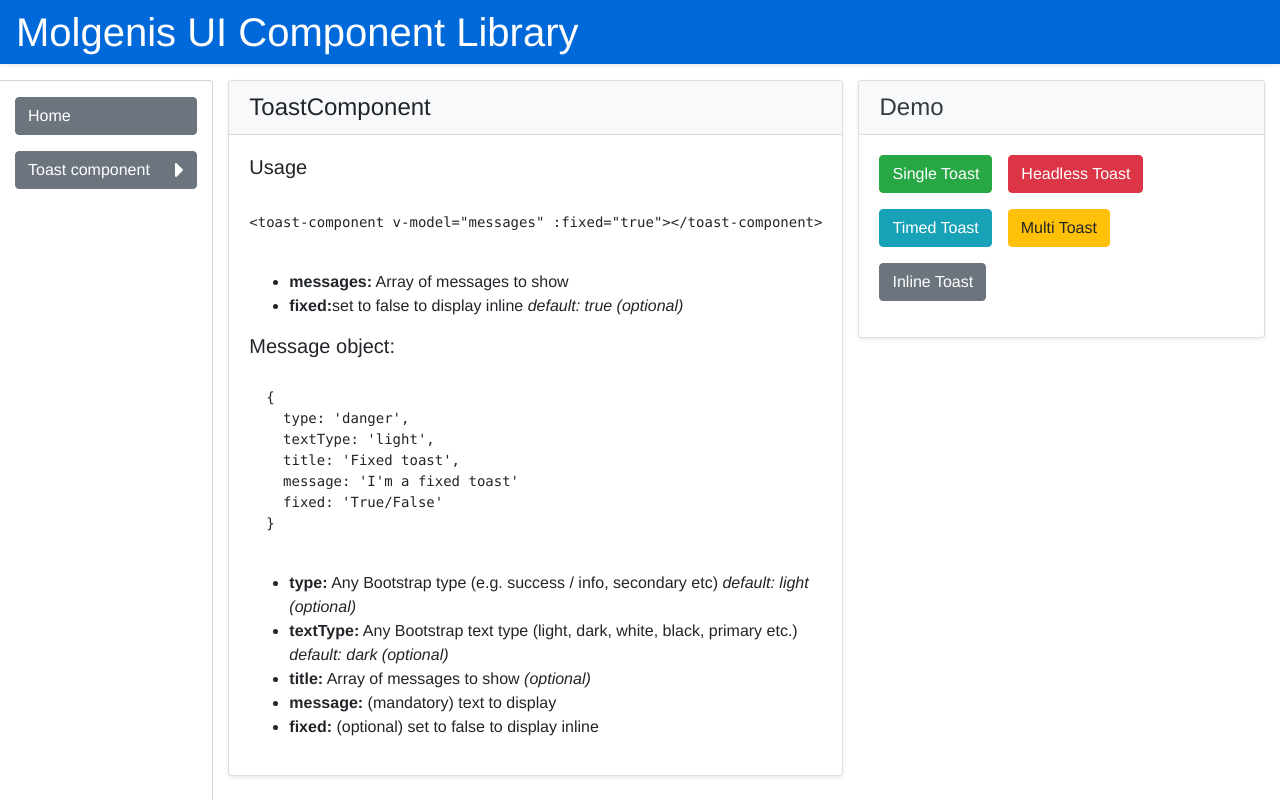
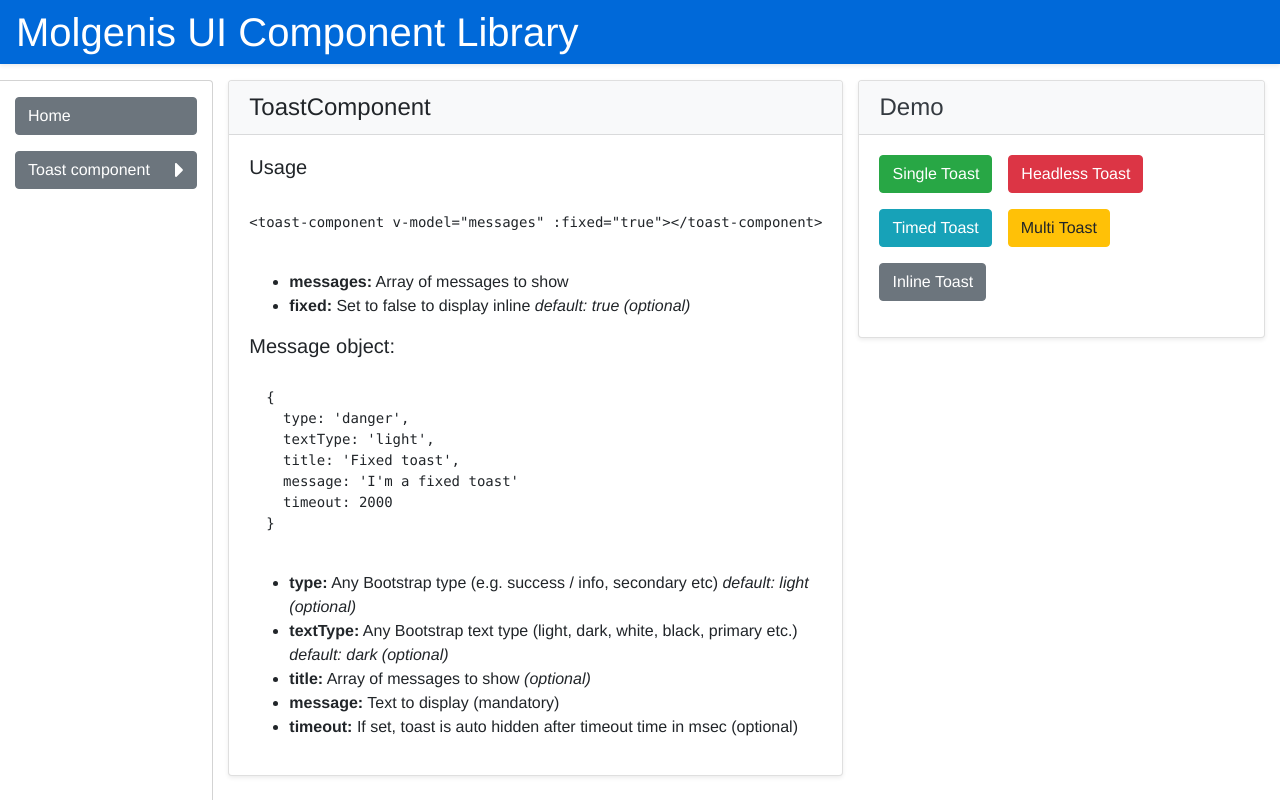
Before and after one commit to molgenis/molgenis-ui-components, a Vue app: page /#/toast in a window 1280 px wide. Built offline with nearby package versions, Linux system fonts and the light colour scheme.

Commit message:
fix: fixed documentation

```diff
--- a/src/views/Toast.vue
+++ b/src/views/Toast.vue
@@ -17,7 +17,7 @@
                   <b>messages:</b> Array of messages to show
                 </li>
                 <li>
-                  <b>fixed:</b>set to false to display inline
+                  <b>fixed:</b> Set to false to display inline
                   <i>default: true (optional)</i>
                 </li>
               </ul>
@@ -28,7 +28,7 @@
     textType: 'light',
     title: 'Fixed toast',
     message: 'I'm a fixed toast'
-    fixed: 'True/False'
+    timeout: 2000
   }
           </code></pre>
               <ul>
@@ -45,10 +45,10 @@
                   <i>(optional)</i>
                 </li>
                 <li>
-                  <b>message:</b> (mandatory) text to display
+                  <b>message:</b> Text to display (mandatory)
                 </li>
                 <li>
-                  <b>fixed:</b> (optional) set to false to display inline
+                  <b>timeout:</b> If set, toast is auto hidden after timeout time in msec (optional)
                 </li>
               </ul>
             </div>
```
